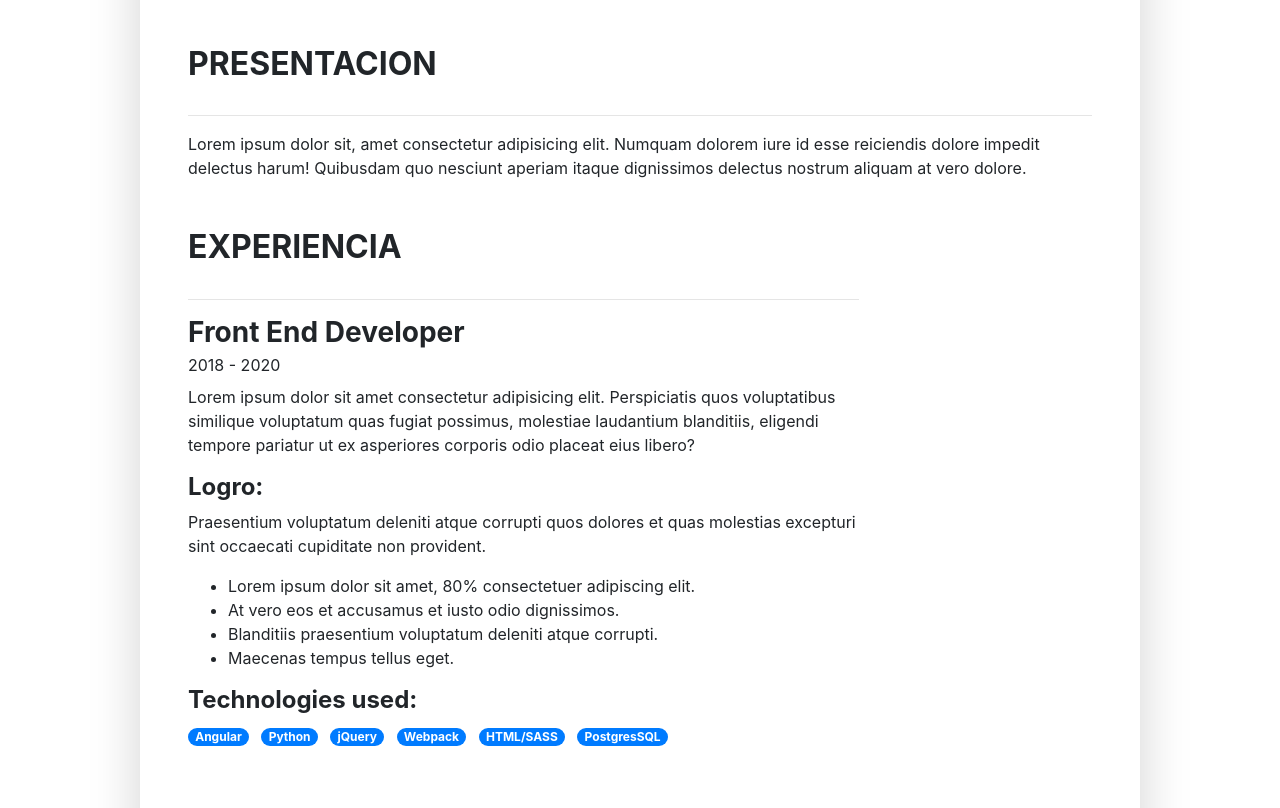
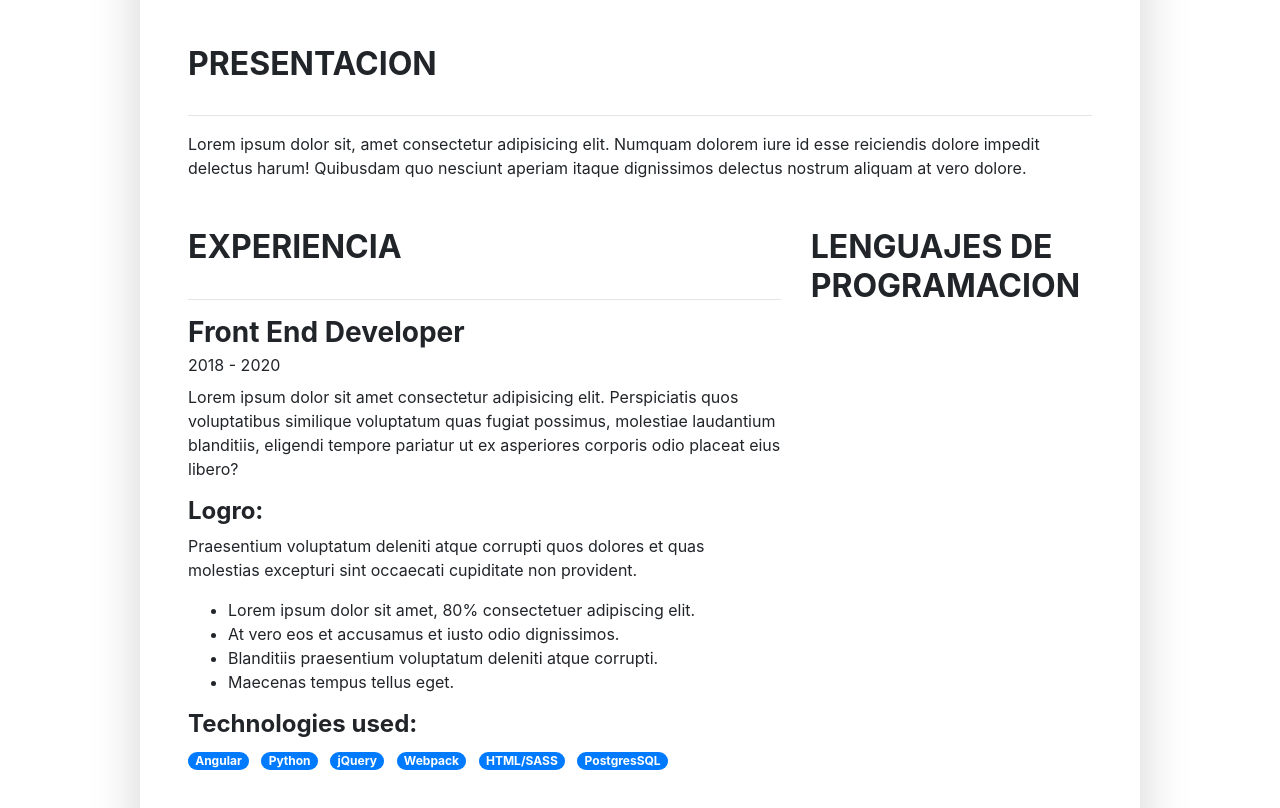
Before and after one commit to gustavo-lib/web-page, a plain HTML site: page web/index.html in a window 1280 px wide. Shown: the part 253-1061 px from the top of the page. Drawn offline with nearby package versions, Linux system fonts and the light colour scheme.

Commit message:
column8-4

```diff
--- a/web/index.html
+++ b/web/index.html
@@ -71,7 +71,7 @@
                 </section>
 
                 <div class="row">
-                    <div class="col-lg-9">
+                    <div class="col-lg-8">
                         <section class="resume-section experience-section mb-5">
                             <h2 class="resume-section-title text-uppercase font-weight-bold pb-3 mb-3">Experiencia
                             </h2>
@@ -270,8 +270,10 @@
                         <!--//experience-section-->
                     </div>
 
-                    <div class="col-lg-3">
-
+                    <div class="col-lg-4">
+                        <section class="resume-section skills-section mb-5">
+                            <h2 class="resume-section-title text-uppercase font-weight-bold pb-3 mb-3">Lenguajes de Programacion</h2>
+                        </section>
                     </div>
                 </div>
                 <!--//summary-section-->
```
